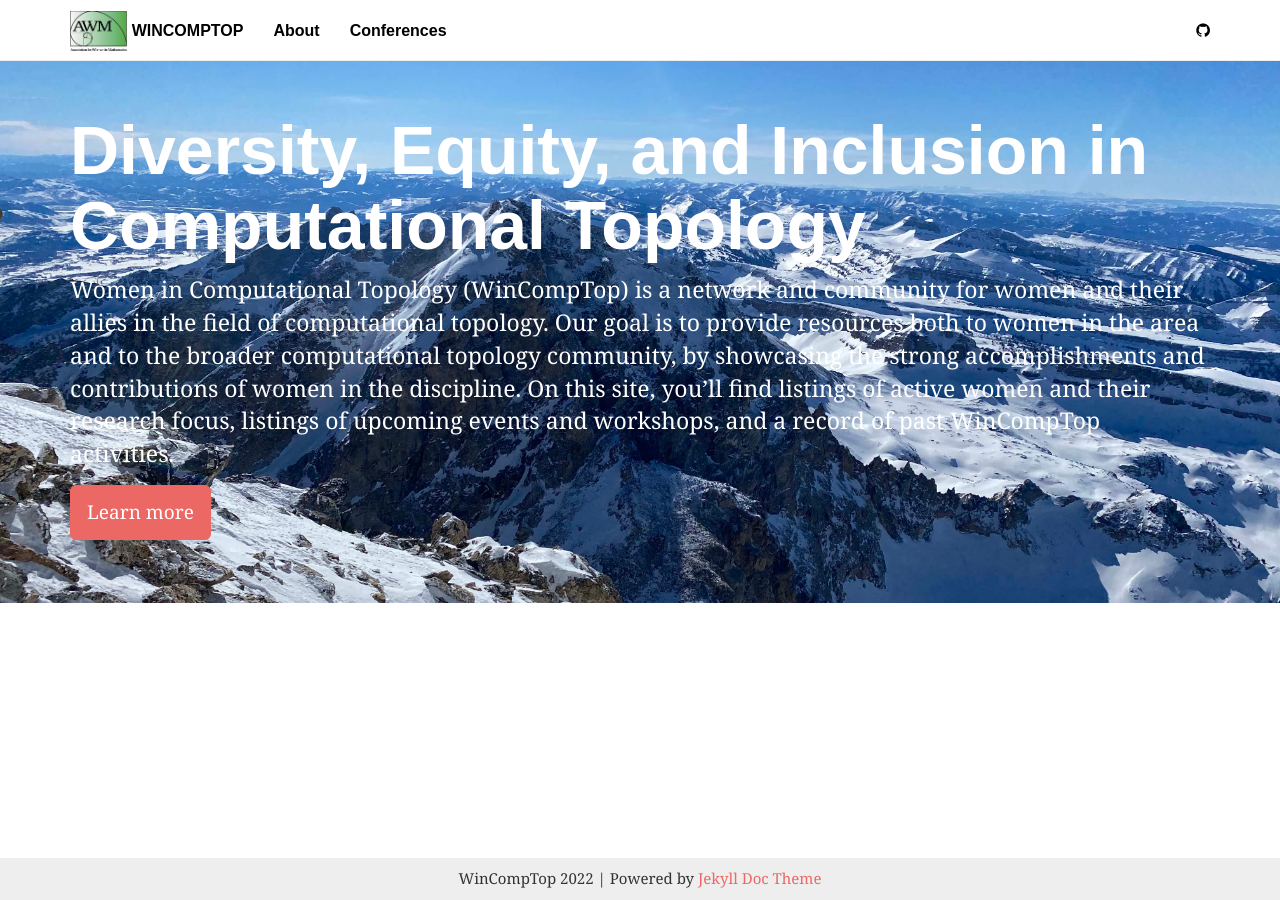
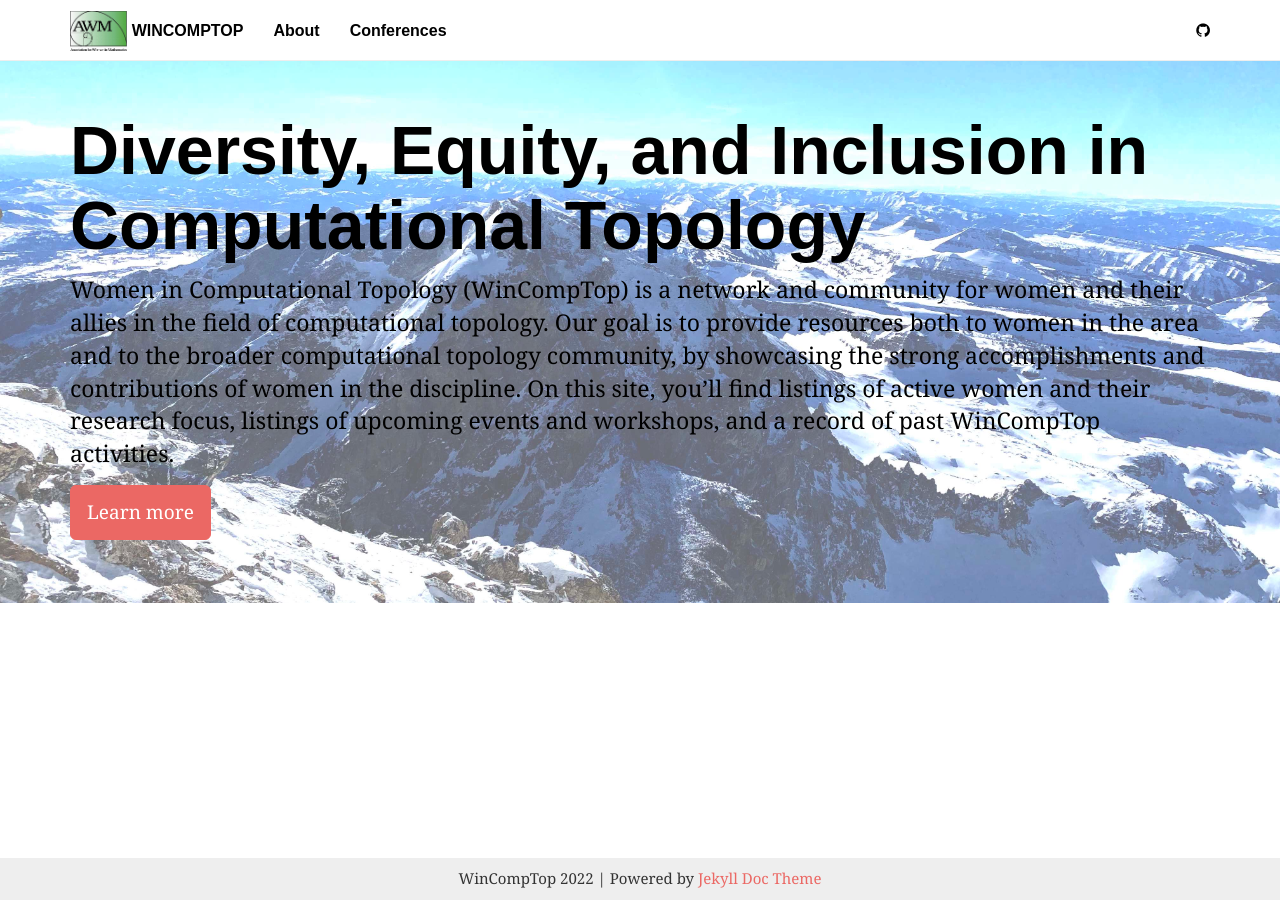
Before and after one commit to compTAG/DEI, a Jekyll site: the page built from index.html, in a window 1280 px wide. Built offline with Jekyll 4.4.1, drawn with Linux system fonts in a browser that asks for light colours; some web fonts are replaced.

Commit message:
change font color on index

```diff
--- a/index.html
+++ b/index.html
@@ -4,8 +4,8 @@ layout: default
 
 <div class="header-container jumbotron">
     <div class="container">
-        <h1>Diversity, Equity, and Inclusion in Computational Topology</h1>
-        <p>Women in Computational Topology (WinCompTop) is a network and community for women and their
+        <h1 style="color: black">Diversity, Equity, and Inclusion in Computational Topology</h1>
+        <p style="color: black">Women in Computational Topology (WinCompTop) is a network and community for women and their
             allies in the field of computational topology.  Our goal is to provide resources both to
             women in the area and to the broader computational topology community, by showcasing the
             strong accomplishments and contributions of women in the discipline.
```
Also changed, not shown: assets/img/bg.jpg.
